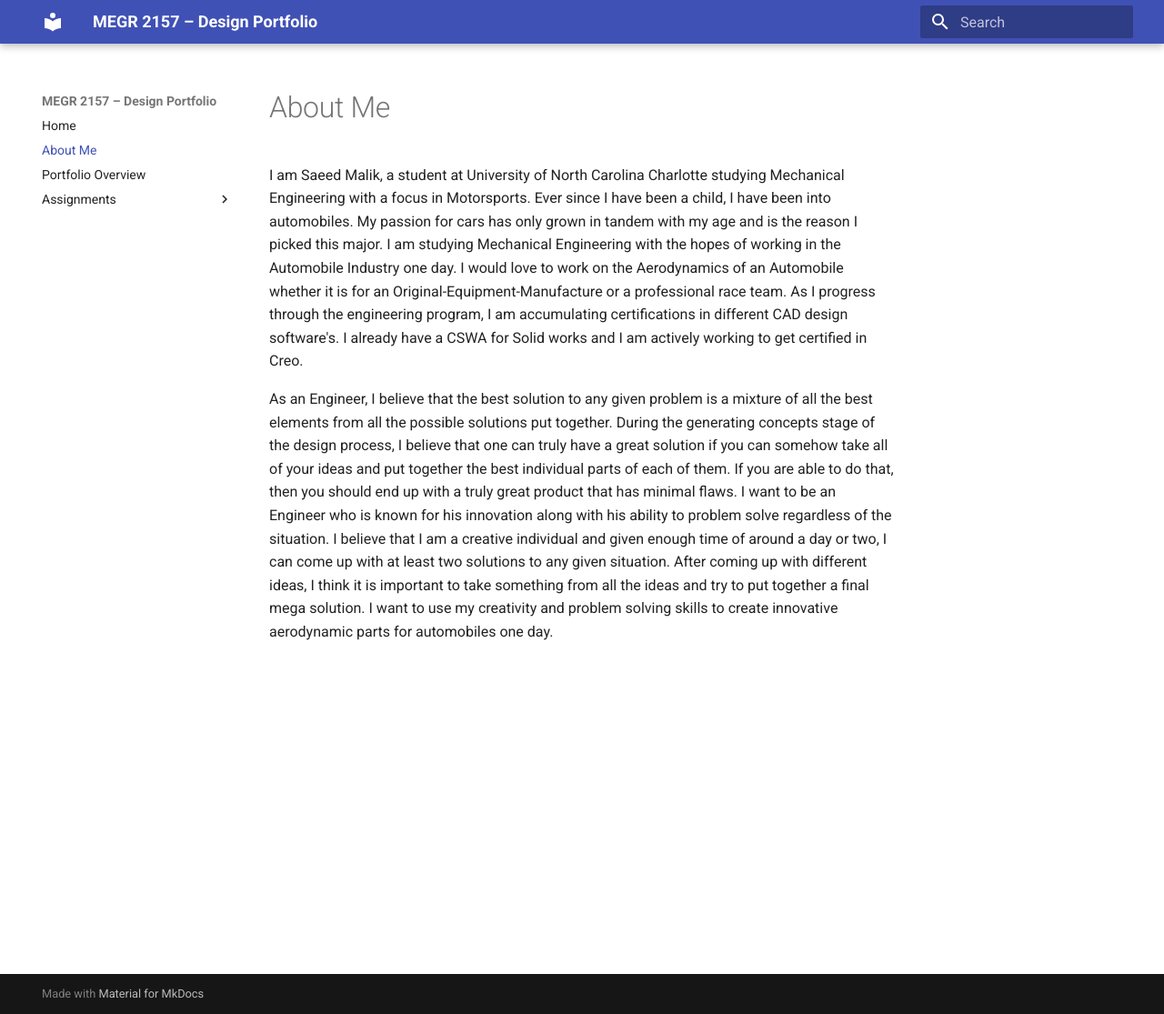
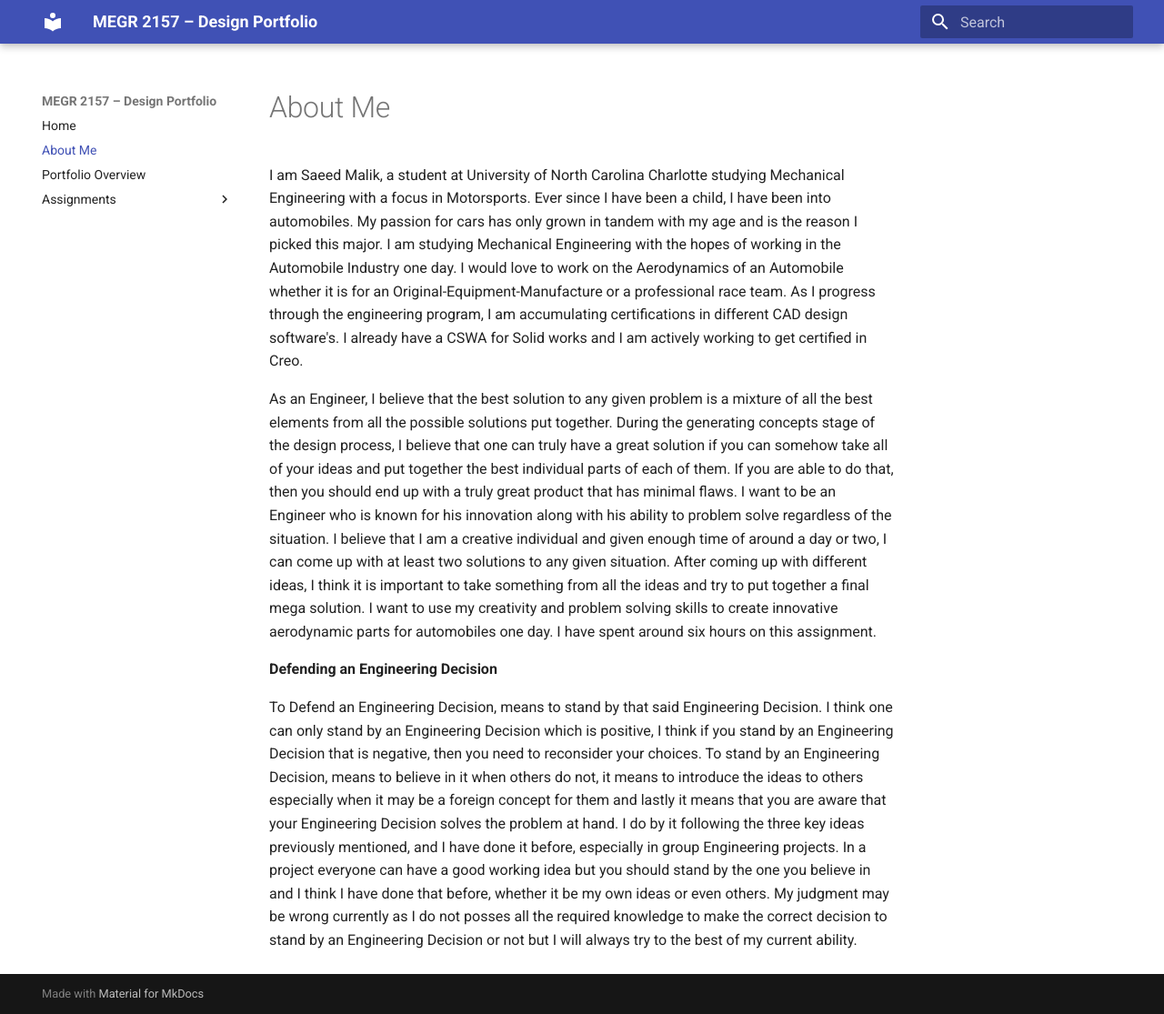
Before and after one commit to SaeedMalik7/megr2157-portfolio, an MkDocs documentation site: the page built from docs/aboutme/index.md, in a window 1280 px wide and 1115 px high. Shown: the whole window at 91% size. Built offline with MkDocs 1.6.1 and Material for MkDocs 9.7.7, drawn with Linux system fonts in a browser that asks for light colours.

Commit message:
Update index.md

```diff
--- a/docs/aboutme/index.md
+++ b/docs/aboutme/index.md
@@ -2,4 +2,8 @@
 
 I am Saeed Malik, a student at University of North Carolina Charlotte studying Mechanical Engineering with a focus in Motorsports. Ever since I have been a child, I have been into automobiles. My passion for cars has only grown in tandem with my age and is the reason I picked this major. I am studying Mechanical Engineering with the hopes of working in the Automobile Industry one day. I would love to work on the Aerodynamics of an Automobile whether it is for an Original-Equipment-Manufacture or a professional race team. As I progress through the engineering program, I am accumulating certifications in different CAD design software's. I already have a CSWA for Solid works and I am actively working to get certified in Creo.
 
-As an Engineer, I believe that the best solution to any given problem is a mixture of all the best elements from all the possible solutions put together. During the generating concepts stage of the design process, I believe that one can truly have a great solution if you can somehow take all of your ideas and put together the best individual parts of each of them. If you are able to do that, then you should end up with a truly great product that has minimal flaws. I want to be an Engineer who is known for his innovation along with his ability to problem solve regardless of the situation. I believe that I am a creative individual and given enough time of around a day or two, I can come up with at least two solutions to any given situation. After coming up with different ideas, I think it is important to take something from all the ideas and try to put together a final mega solution. I want to use my creativity and problem solving skills to create innovative aerodynamic parts for automobiles one day.
+As an Engineer, I believe that the best solution to any given problem is a mixture of all the best elements from all the possible solutions put together. During the generating concepts stage of the design process, I believe that one can truly have a great solution if you can somehow take all of your ideas and put together the best individual parts of each of them. If you are able to do that, then you should end up with a truly great product that has minimal flaws. I want to be an Engineer who is known for his innovation along with his ability to problem solve regardless of the situation. I believe that I am a creative individual and given enough time of around a day or two, I can come up with at least two solutions to any given situation. After coming up with different ideas, I think it is important to take something from all the ideas and try to put together a final mega solution. I want to use my creativity and problem solving skills to create innovative aerodynamic parts for automobiles one day. I have spent around six hours on this assignment.
+
+**Defending an Engineering Decision**
+
+To Defend an Engineering Decision, means to stand by that said Engineering Decision. I think one can only stand by an Engineering Decision which is positive, I think if you stand by an Engineering Decision that is negative, then you need to reconsider your choices. To stand by an Engineering Decision, means to believe in it when others do not, it means to introduce the ideas to others especially when it may be a foreign concept for them and lastly it means that you are aware that your Engineering Decision solves the problem at hand. I do by it following the three key ideas previously mentioned, and I have done it before, especially in group Engineering projects. In a project everyone can have a good working idea but you should stand by the one you believe in and I think I have done that before, whether it be my own ideas or even others. My judgment may be wrong currently as I do not posses all the required knowledge to make the correct decision to stand by an Engineering Decision or not but I will always try to the best of my current ability.
```
